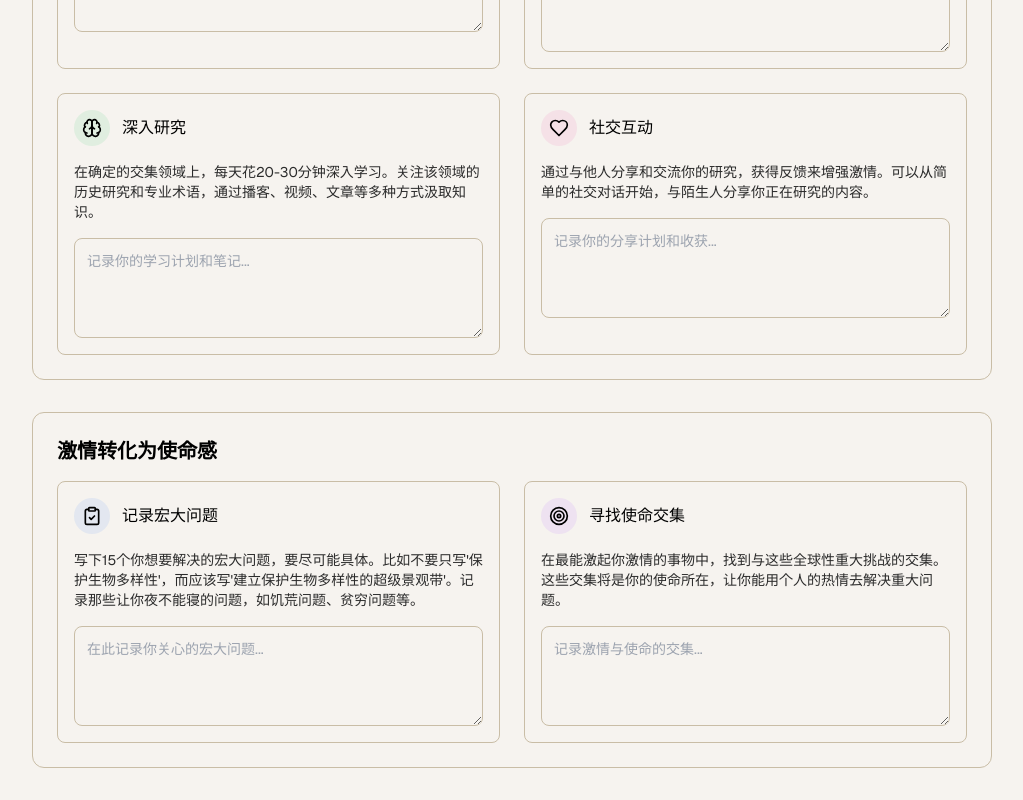
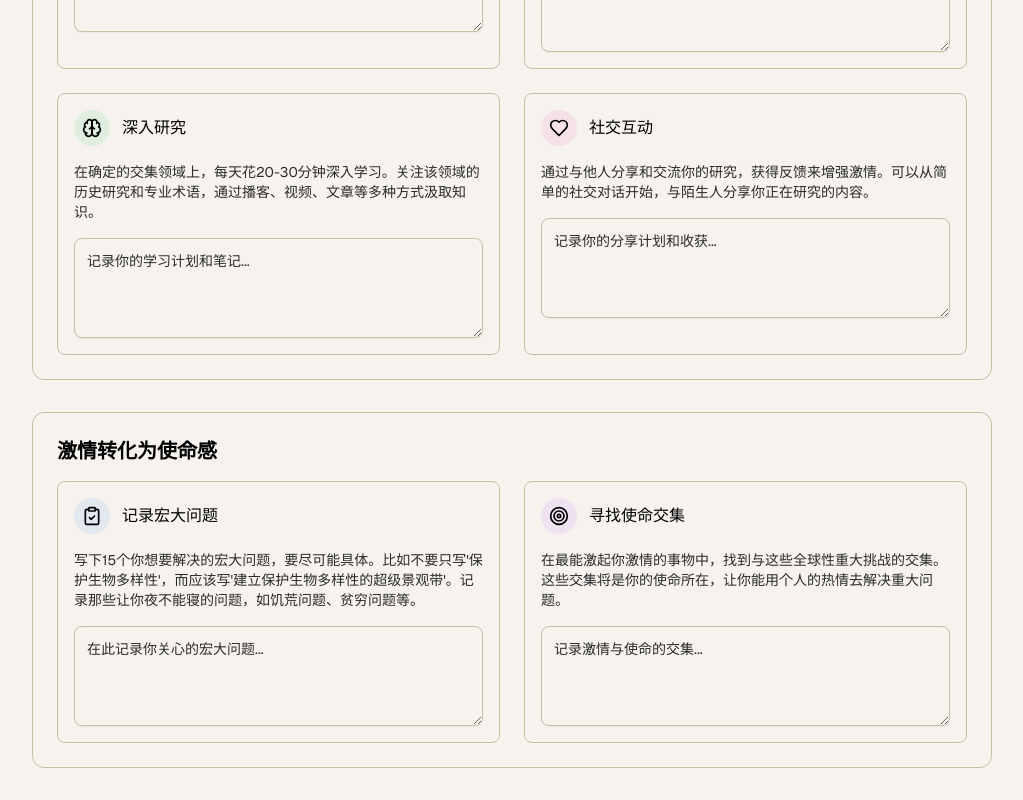
Before and after one commit to yellowpoint/book-impossible, a Next.js app: page /motivation in a window 1280 px wide. Shown: the part 1244-2044 px from the top of the page, without its empty margins (256-1279 px from the left). Built offline with nearby package versions, Linux system fonts and the light colour scheme.

Commit message:
使用Textarea

```diff
--- a/src/app/(book)/motivation/page.jsx
+++ b/src/app/(book)/motivation/page.jsx
@@ -21,6 +21,7 @@ import {
   TooltipProvider,
   TooltipTrigger,
 } from "@/components/ui/tooltip";
+import { Textarea } from "@/components/ui/textarea"
 
 const chemicals = [
   {
@@ -245,8 +246,8 @@ export default function MotivationPage() {
             <button
               onClick={() => setSelectedType("external")}
               className={`rounded-lg px-4 py-2 transition-colors ${selectedType === "external"
-                  ? "bg-primary text-primary-foreground"
-                  : "bg-secondary"
+                ? "bg-primary text-primary-foreground"
+                : "bg-secondary"
                 }`}
             >
               外在驱动
@@ -254,8 +255,8 @@ export default function MotivationPage() {
             <button
               onClick={() => setSelectedType("internal")}
               className={`rounded-lg px-4 py-2 transition-colors ${selectedType === "internal"
-                  ? "bg-primary text-primary-foreground"
-                  : "bg-secondary"
+                ? "bg-primary text-primary-foreground"
+                : "bg-secondary"
                 }`}
             >
               内在驱动
@@ -344,7 +345,7 @@ export default function MotivationPage() {
               <p className="text-sm text-muted-foreground">
                 {step.description}
               </p>
-              <textarea
+              <Textarea
                 className="min-h-[100px] w-full rounded-lg border bg-background p-3 text-sm"
                 placeholder={step.inputPlaceholder}
                 value={curiosityInputs[step.title] ?? ""}
@@ -383,7 +384,7 @@ export default function MotivationPage() {
               <p className="text-sm text-muted-foreground">
                 {step.description}
               </p>
-              <textarea
+              <Textarea
                 className="min-h-[100px] w-full rounded-lg border bg-background p-3 text-sm"
                 placeholder={step.inputPlaceholder}
                 value={passionMissionInputs[step.title] ?? ""}
```
